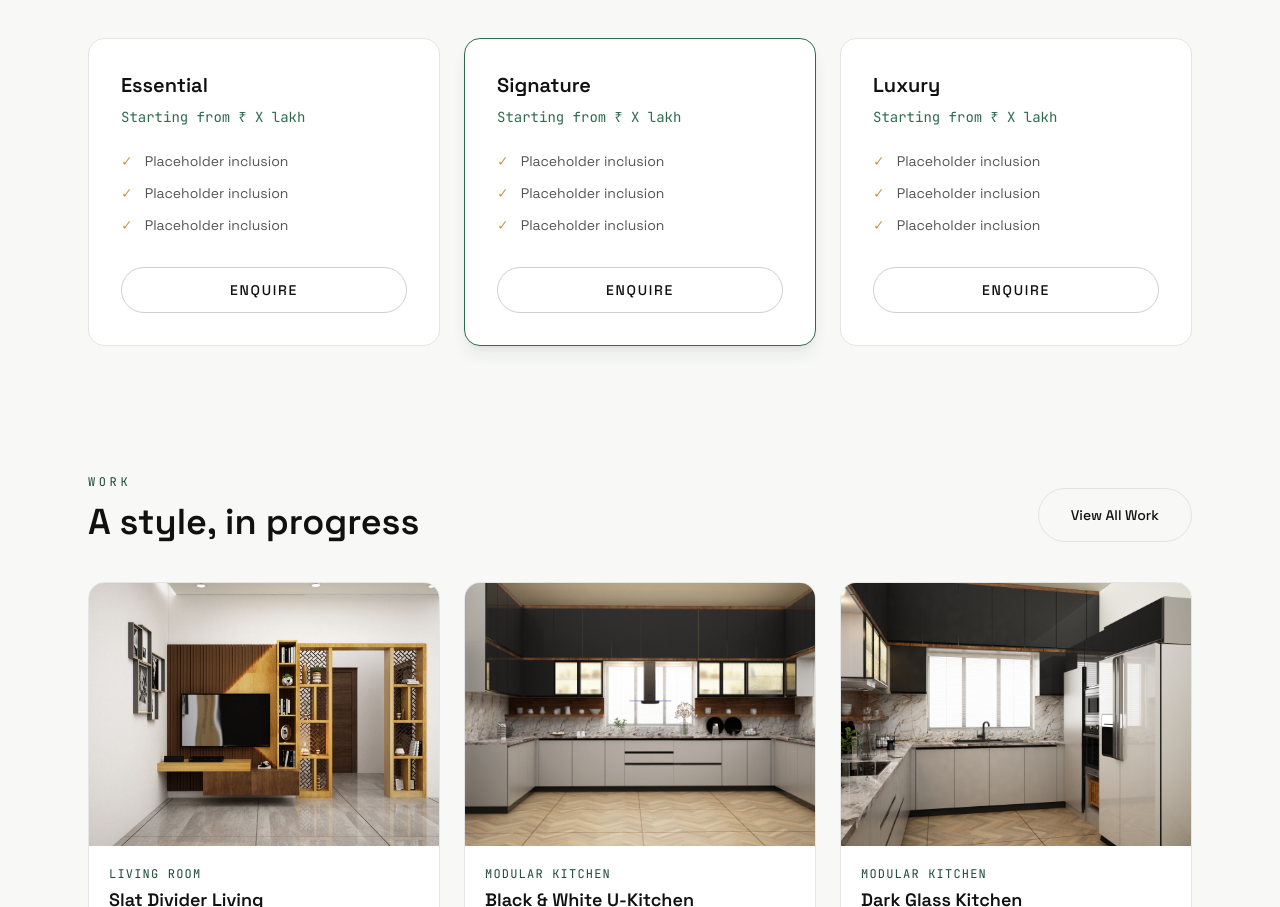
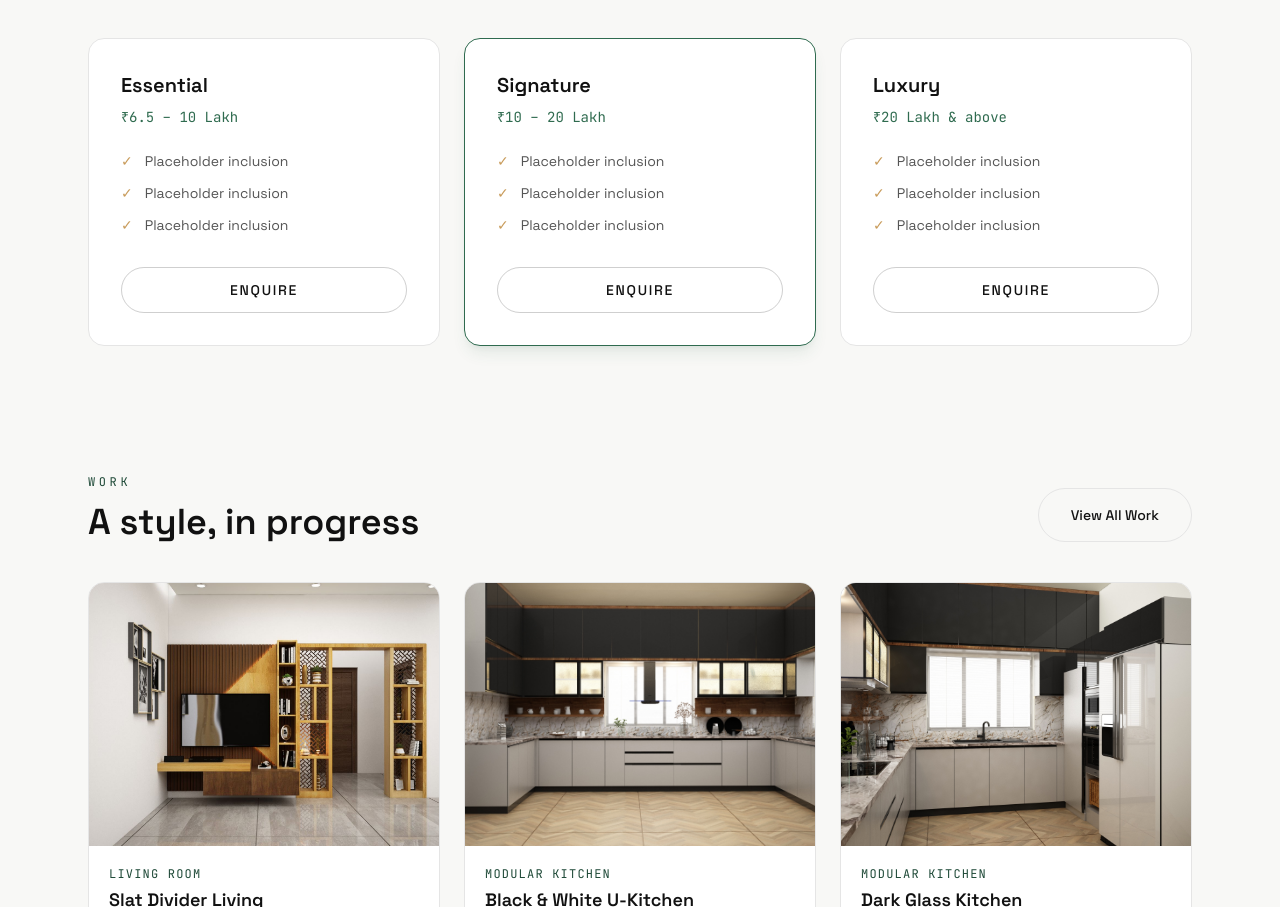
Before and after one commit to maasu-23/mayura, a React (Vite) app: page / in a window 1280 px wide. Shown: the part 2655-3562 px from the top of the page. Built offline with nearby package versions, Linux system fonts and the light colour scheme.

Commit message:
Set package pricing: 6.5-10L, 10-20L, 20L and above
Co-Authored-By: Claude Sonnet 5.5 <noreply@anthropic.com>

```diff
--- a/src/data/site.ts
+++ b/src/data/site.ts
@@ -124,14 +124,14 @@ export const site = {
     items: ['Brand One', 'Brand Two', 'Brand Three', 'Brand Four', 'Brand Five', 'Brand Six', 'Brand Seven', 'Brand Eight'],
   },
 
-  // PLACEHOLDER: real tier names, prices and inclusions come from the client.
+  // Prices confirmed by the client. PLACEHOLDER: tier names and inclusions.
   packages: {
     eyebrow: 'Packages',
     headline: 'A package for every home',
     items: [
-      { name: 'Essential', price: 'Starting from ₹ X lakh', points: ['Placeholder inclusion', 'Placeholder inclusion', 'Placeholder inclusion'] },
-      { name: 'Signature', price: 'Starting from ₹ X lakh', points: ['Placeholder inclusion', 'Placeholder inclusion', 'Placeholder inclusion'], featured: true },
-      { name: 'Luxury', price: 'Starting from ₹ X lakh', points: ['Placeholder inclusion', 'Placeholder inclusion', 'Placeholder inclusion'] },
+      { name: 'Essential', price: '₹6.5 – 10 Lakh', points: ['Placeholder inclusion', 'Placeholder inclusion', 'Placeholder inclusion'] },
+      { name: 'Signature', price: '₹10 – 20 Lakh', points: ['Placeholder inclusion', 'Placeholder inclusion', 'Placeholder inclusion'], featured: true },
+      { name: 'Luxury', price: '₹20 Lakh & above', points: ['Placeholder inclusion', 'Placeholder inclusion', 'Placeholder inclusion'] },
     ],
   },
 
```
